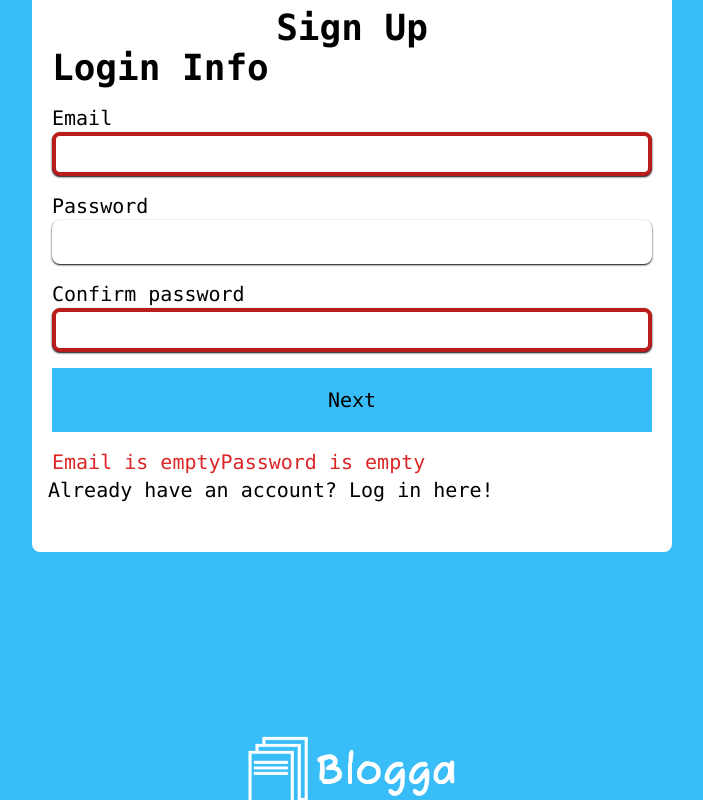
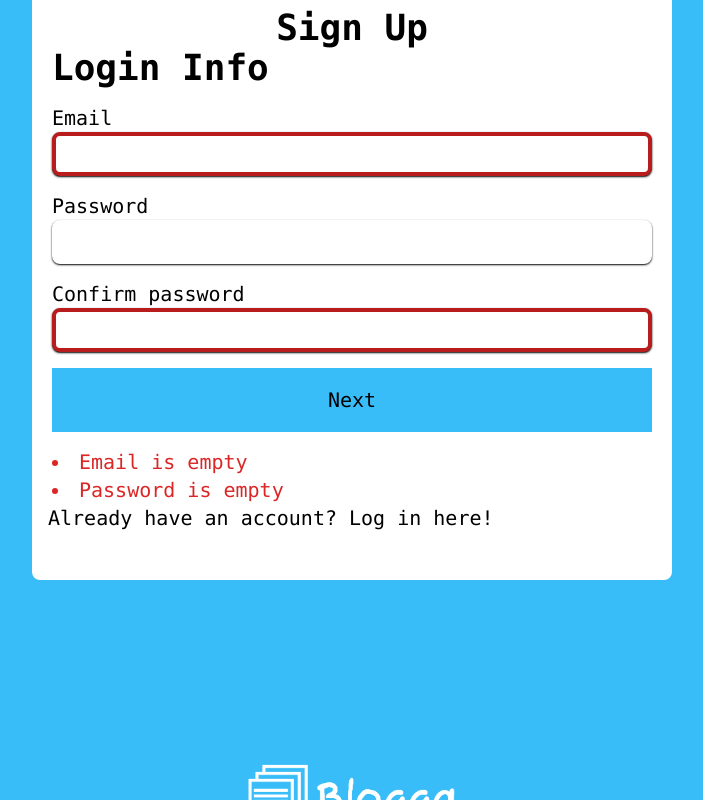
Before and after one commit to suzuhe481/blogga-frontend, a React (Vite) app: page /signup in a window 1280 px wide. Both pictures are taken after a click on the button "Next". Shown: the part 418-1218 px from the top of the page, without its empty margins (288-991 px from the left). Built offline with nearby package versions, Linux system fonts and the light colour scheme; no server answers.

Commit message:
Displays each error as a list item element

```diff
--- a/src/components/PageComponents/SignupForm/FormPageOne.tsx
+++ b/src/components/PageComponents/SignupForm/FormPageOne.tsx
@@ -206,7 +206,11 @@ const FormPageOne = ({
           Next
         </button>
       </div>
-      <div className="text-red-600">{errors}</div>
+      <div className="text-red-600">
+        {errors.map((error, index) => {
+          return <li key={index}>{error}</li>;
+        })}
+      </div>
     </>
   );
 };
```
